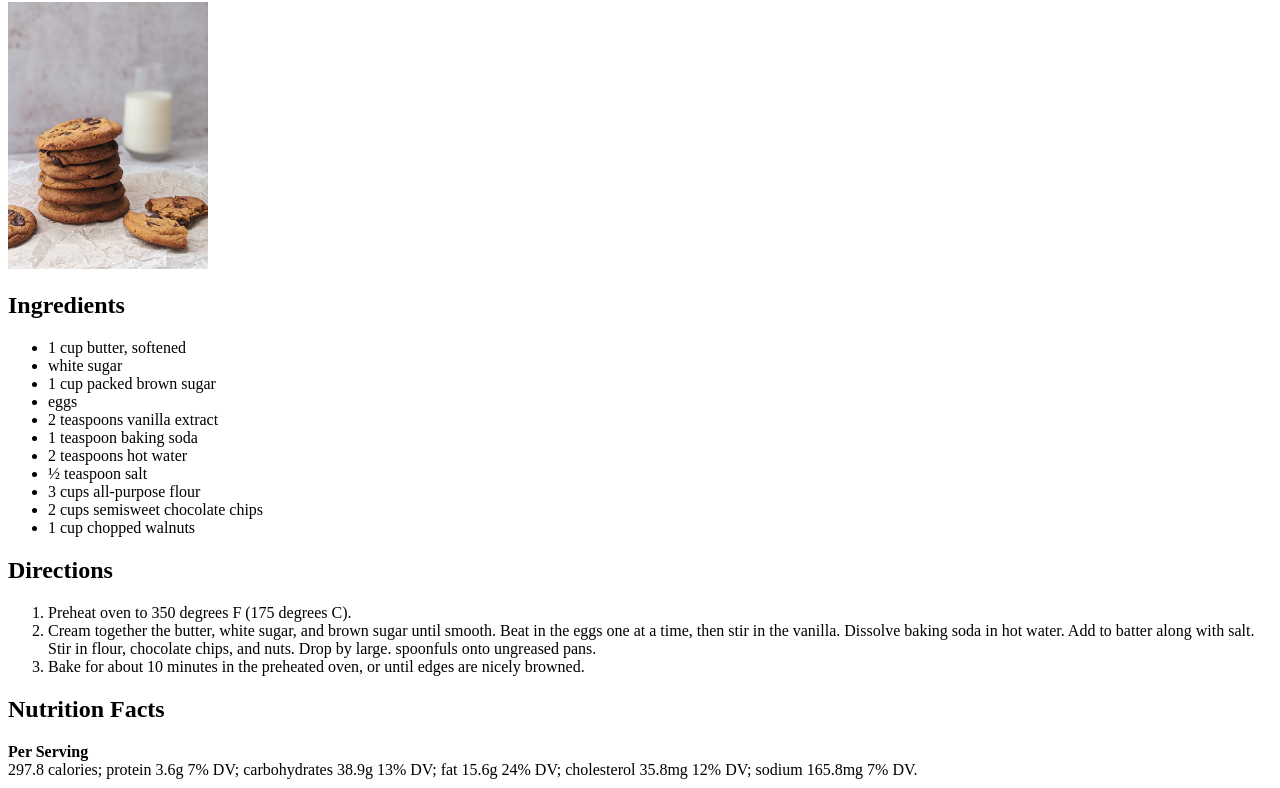
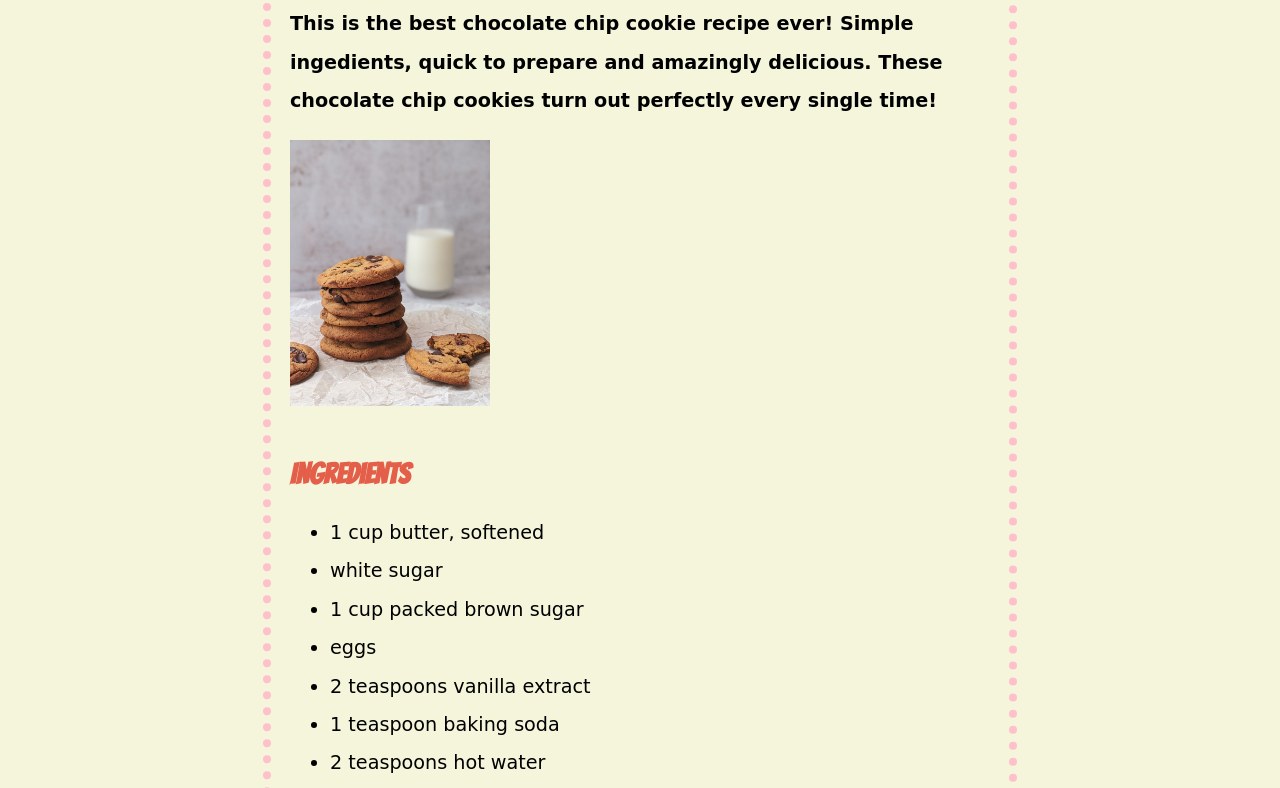
Before and after one commit to ahavahshine/mmp240, a plain HTML site: page recipe/recipe.html in a window 1280 px wide. Shown: the part 112-900 px from the top of the page. Drawn offline with Linux system fonts and the light colour scheme; a web font is replaced by a local one.

Commit message:
Add files via upload

```diff
--- a/recipe/recipe.html
+++ b/recipe/recipe.html
@@ -3,8 +3,23 @@
 <html>
 
    <head>
+
     <meta charset="utf-8">
     <title> Chocolate Chip Cookie Recipe </title>
+    <link rel="stylesheet" href="style.css">
+
+    <link rel="preconnect" href="https://fonts.googleapis.com">
+    <link rel="preconnect" href="https://fonts.gstatic.com" crossorigin>
+    <link href="https://fonts.googleapis.com/css2?family=Rubik+Vinyl&display=swap" rel="stylesheet">
+
+    <link rel="preconnect" href="https://fonts.googleapis.com">
+    <link rel="preconnect" href="https://fonts.gstatic.com" crossorigin>
+    <link href="https://fonts.googleapis.com/css2?family=Bangers&display=swap" rel="stylesheet">
+
+    <link rel="preconnect" href="https://fonts.googleapis.com">
+    <link rel="preconnect" href="https://fonts.gstatic.com" crossorigin>
+    <link href="https://fonts.googleapis.com/css2?family=Neucha&display=swap" rel="stylesheet">
+
    </head>
 
    <body>
--- /dev/null
+++ b/recipe/style.css
@@ -0,0 +1,46 @@
+
+
+body {
+
+    width:700px;
+    background-color:beige;
+    border: dotted 8px pink;
+    font-family: 'Neucha', cursive;
+    Font-size: 1.2rem;
+    line-height: 1.6em;
+    margin-left: auto;
+    margin-right: auto;
+    padding: 1em;
+    border-radius: 20px;
+
+}
+
+
+
+
+h1, h2 {font-family: 'Bangers', cursive;
+
+}
+
+
+
+h1 {color: #e85067;
+    margin-bottom:0.5;
+
+
+
+}
+
+
+h2 {color: #e45f4a;
+    margin-top: 1.5em;
+
+}
+
+
+p {font-weight: bold;
+line-height: 2em;}
+
+li{
+    line-height: 2em;
+}
```
Also changed, not shown: exercise2/exercise2/exercise2.html (added, +14 -0 lines), exercise2/exercise2/links/link1.html (added, +14 -0 lines), exercise2/exercise2/links/link2.html (added, +14 -0 lines), recipe/Capture001.png (added).
